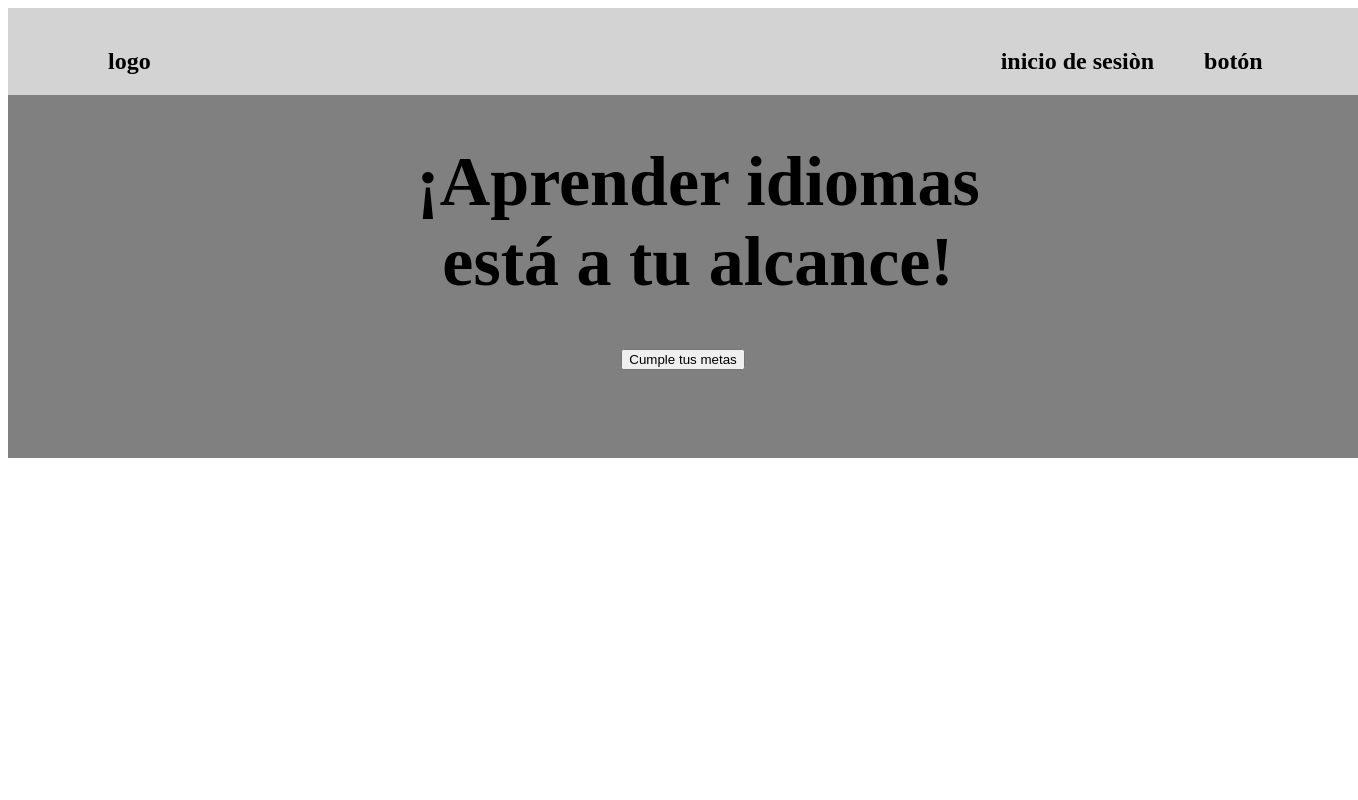
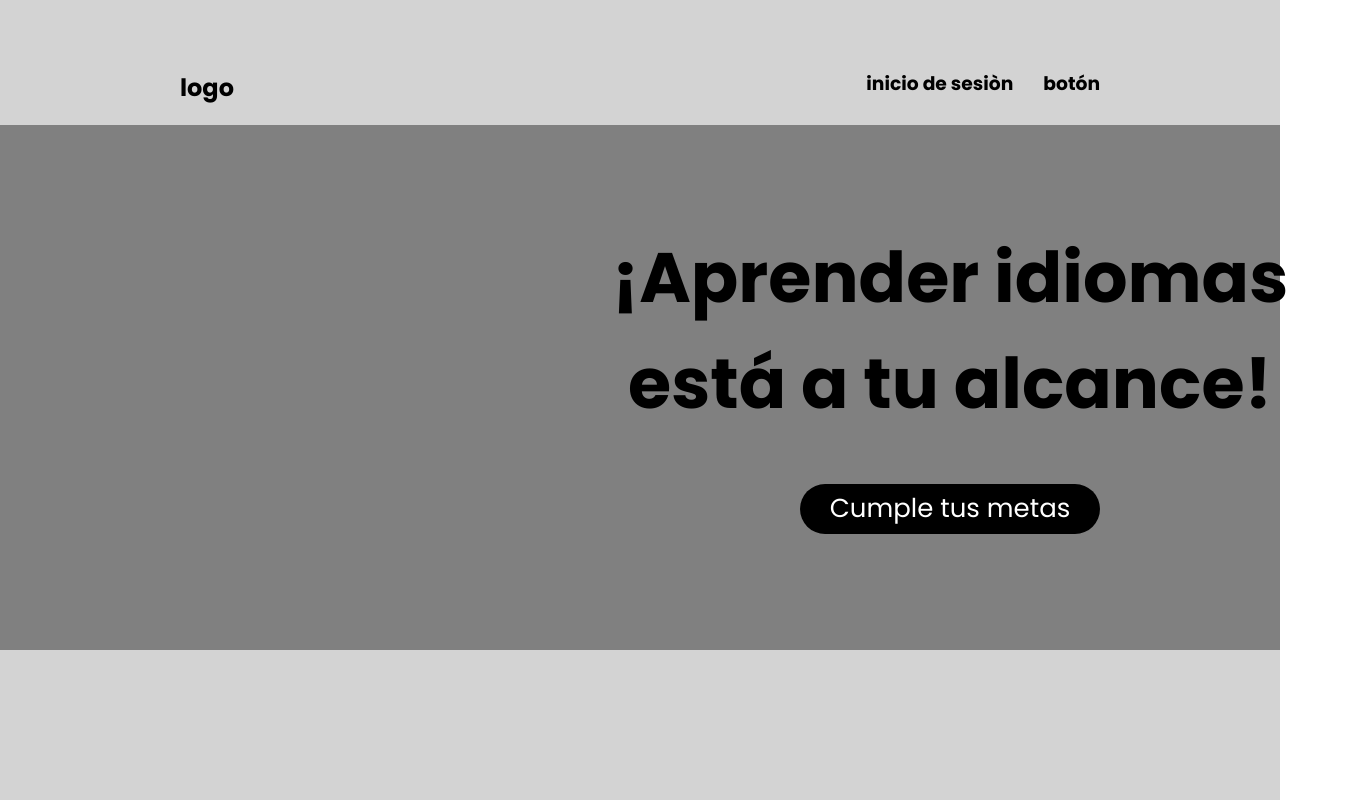
Before and after one commit to EmiliaPazArredondo/Linguify-Web, a plain HTML site: page index.html in a window 1280 px wide. Shown: the top 800 px of the page, 1358 px wide, since content can reach past the window. Drawn offline with Linux system fonts and the light colour scheme.

Commit message:
commit 1

```diff
--- a/index.html
+++ b/index.html
@@ -4,28 +4,34 @@
     <meta charset="UTF-8">
     <meta name="viewport" content="width=device-width, initial-scale=1.0">
     <link rel="stylesheet" href="style.css">
+    <link rel="preconnect" href="https://fonts.googleapis.com">
+<link rel="preconnect" href="https://fonts.gstatic.com" crossorigin>
+<link href="https://fonts.googleapis.com/css2?family=Nunito:ital,wght@0,200..1000;1,200..1000&family=Poppins:ital,wght@0,100;0,200;0,300;0,400;0,500;0,600;0,700;0,800;0,900;1,100;1,200;1,300;1,400;1,500;1,600;1,700;1,800;1,900&display=swap" rel="stylesheet">
     <title>LInguify</title>
 </head>
-<body>
+<body class="poppins-regular">
 
     <div class="one">
-        <nav class="nav row">
+        <nav class="nav">
             <h1 class="logo">logo</h1>
-            <h1 class="inicio">inicio de sesiòn</h1>
-            <h1 class="boton1">botón</h1>
+            <section class="sti">
+                <h1 class="inicio">inicio de sesiòn</h1>
+                <h1 class="boton1">botón</h1>
+            </section>
         </nav>
 
         <header>
             <h1 class="Enunciado_1">¡Aprender idiomas está a tu alcance!</h1>
         </header>
-        <section class="boton2">
+        <article>
             <button class="boton2">Cumple tus metas</button>
-        </section>
+        </article>
 
 
     </div>
 
     <div class="two">
+
     </div>
 
     <div class="three">
--- a/style.css
+++ b/style.css
@@ -1,35 +1,55 @@
+body {
+    margin: 0;
+  }
+
+
 .row {
     display: flex;
+
 }
+
+.poppins-regular {
+    font-family: "Poppins", sans-serif;
+    font-weight: 400;
+    font-style: normal;
+  }
 
 .one {
     background-color: gray;
-    height: 450px;
-    width: 1350px;
+    height: 650px;
+
 }
 
 .two {
     background-color: lightgray;
-    height: 450;
-    width: 1350px;
+    height: 450px;
 }
 
 .nav {
     gap: 50px;
-    padding-top: 20px;
+    padding-top: 50px;
     background-color: lightgray;
     display: flex;
+    justify-content: space-between;
+    text-align: center;
+}
+.sti{
+    display: flex;
+
 }
 
 .logo {
-    margin-left: 100px;
+    margin-left: 180px;
+
 }
 
 .inicio {
-    margin-left: 800px;
+    margin-right: 30px;
+
 }
 
 .boton1 {
+    margin-right: 180px;
 
 }
 
@@ -37,12 +57,23 @@
  display: flex;
  align-items: center;
  justify-content: center;
+ margin-left: 800px;
+ font-family: "Poppins", sans-serif;
+ height: 50px;
+ width: 300px;
+ color: white;
+ background-color: black;
+ padding: 5px;
+ border-style: none;
+ border-radius: 30px;
+ font-size: 26px;
 }
 
 .Enunciado_1 {
     font-size: 70px;
-    width: 600px;
-    margin-left: 390px;
+    width: 700px;
+    margin-top: 100px;
+    margin-left: 600px;
     text-align: center;
     display: flex;
     align-items: center;
```
